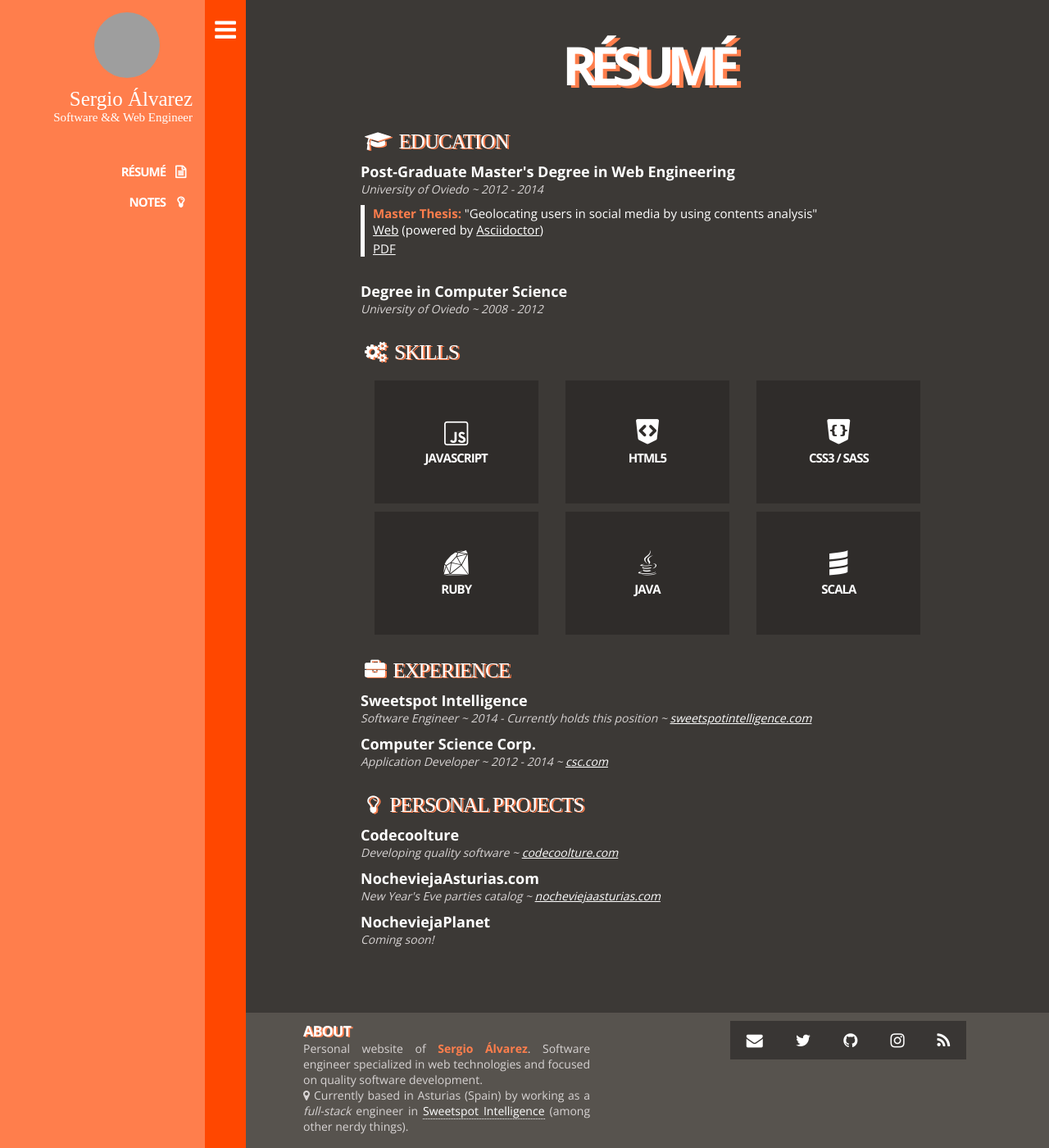
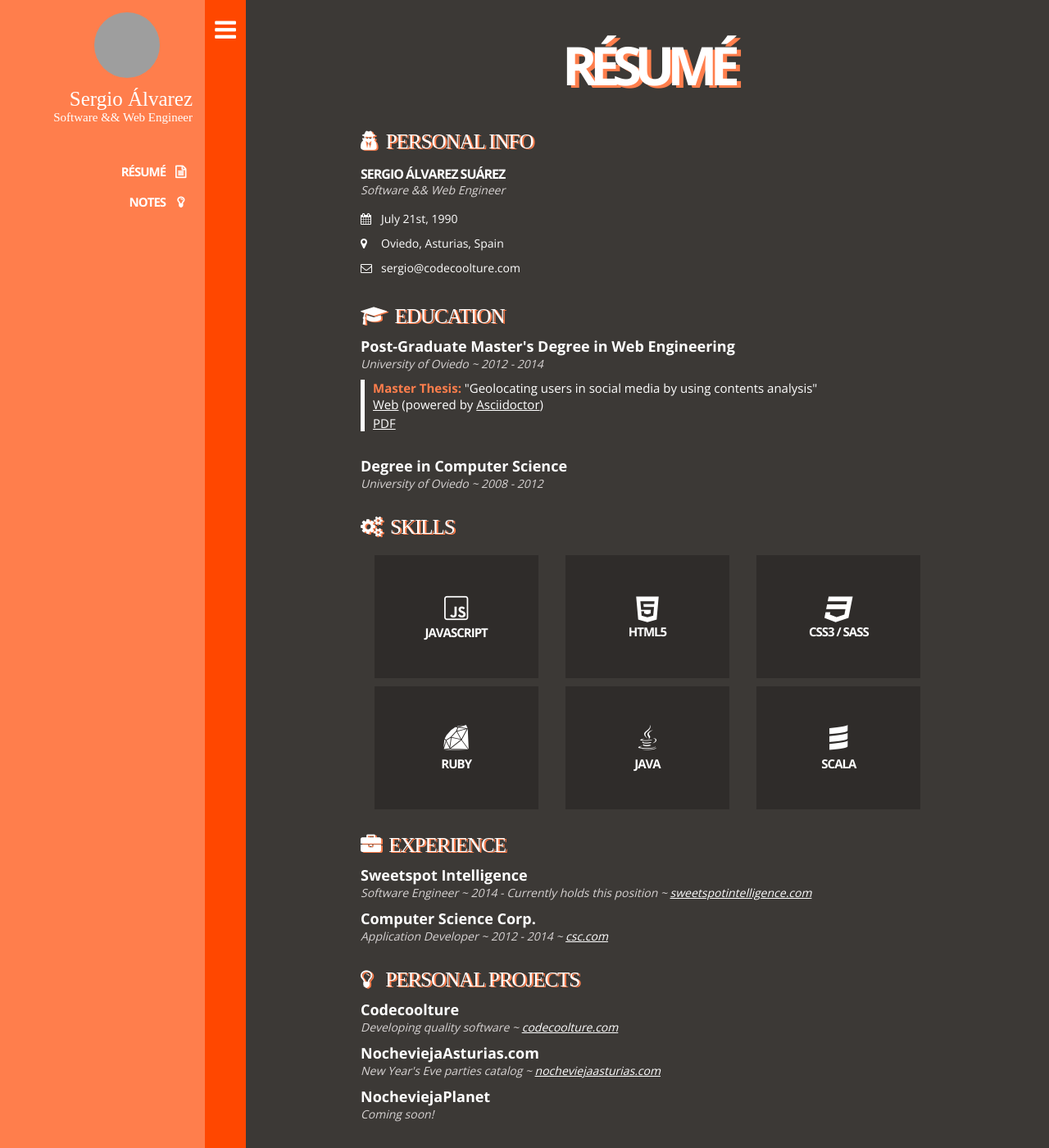
Before and after one commit to sergioalvz/sergioalvz.github.io, a Jekyll site: the page built from resume/index.html, in a window 1280 px wide and 1400 px high. Shown: the whole window at 82% size. Built offline with Jekyll 4.4.1, drawn with Linux system fonts in a browser that asks for light colours; nearby versions of some CDN libraries; some web fonts are replaced; Markdown is read by kramdown in place of the engine named in the settings; grey boxes are pictures that could not be loaded.

Commit message:
Some updates at Resume page

```diff
--- a/_includes/footer.html
+++ b/_includes/footer.html
@@ -17,6 +17,9 @@
         <a href="https://github.com/sergio-alvarez" title="Github"><i class="fa fa-github"></i></a>
       </div>
       <div>
+        <a href="http://es.linkedin.com/in/sergioalvarezsuarez" title="Linkedin"><i class="fa fa-linkedin"></i></a>
+      </div>
+      <div>
         <a href="http://instagram.com/varezhh/" title="Instagram"><i class="fa fa-instagram"></i></a>
       </div>
       <div>
--- a/_layouts/default.html
+++ b/_layouts/default.html
@@ -14,7 +14,7 @@
 
   <link rel="shortcut icon" href="/favicon.png?v=2" />
   <link rel="stylesheet" media="screen" href="/css/main.css">
-  <link href="http://maxcdn.bootstrapcdn.com/font-awesome/4.2.0/css/font-awesome.min.css" rel="stylesheet">
+  <link href="http://maxcdn.bootstrapcdn.com/font-awesome/4.3.0/css/font-awesome.min.css" rel="stylesheet">
 
   <script src="http://ajax.googleapis.com/ajax/libs/jquery/1.11.0/jquery.min.js"></script>
   <script src="/javascript/basic.js"></script>
--- a/_sass/_frontpage.scss
+++ b/_sass/_frontpage.scss
@@ -89,6 +89,11 @@
       h4 {
         @include sticky-title(25px, -1px, close);
         font-family: $serif-font-family;
+
+        i {
+          margin-left: 0;
+          text-align: left;
+        }
       }
 
       ul {
@@ -131,6 +136,34 @@
         }
       }
     }
+
+    .personal-info {
+      p {
+        font-size: 14px;
+        line-height: 30px;
+
+        &.title {
+          text-transform: uppercase;
+          font-size: 16px;
+          font-weight: 700;
+          letter-spacing: -1px;
+        }
+
+        &.subtitle {
+          @include support-text;
+
+          font-size: 14px;
+          line-height: 10px;
+
+          margin-bottom: 15px;
+        }
+
+        i {
+          margin-left: 0;
+          text-align: left;
+        }
+      }
+    }
   }
 }
 
--- a/resume/index.html
+++ b/resume/index.html
@@ -9,6 +9,18 @@
     <h3>Résumé</h3>
 
     <section class="resume">
+      <div>
+        <div>
+          <h4><i class="fa fa-user-secret"></i> Personal info</h4>
+        </div>
+        <div class="personal-info">
+          <p class="title">Sergio Álvarez Suárez</p>
+          <p class="subtitle">Software && Web Engineer</p>
+          <p><i class="fa fa-calendar"></i>July 21st, 1990</p>
+          <p><i class="fa fa-map-marker"></i>Oviedo, Asturias, Spain</p>
+          <p><i class="fa fa-envelope-o"></i>sergio@codecoolture.com</p>
+        </div>
+      </div>
       <div>
         <div>
           <h4><i class="fa fa-graduation-cap"></i> Education</h4>
@@ -45,8 +57,8 @@
         </div>
         <div class="skills">
           <div class="stamp"><div><i class="icon-javascript"></i><p>JavaScript</p></div></div>
-          <div class="stamp"><div><i class="icon-html"></i><p>HTML5</p></div></div>
-          <div class="stamp"><div><i class="icon-css"></i><p>CSS3 / SASS</p></div></div>
+          <div class="stamp"><div><i class="fa fa-html5"></i><p>HTML5</p></div></div>
+          <div class="stamp"><div><i class="fa fa-css3"></i><p>CSS3 / SASS</p></div></div>
           <div class="stamp"><div><i class="icon-ruby"></i><p>Ruby</p></div></div>
           <div class="stamp"><div><i class="icon-java"></i><p>Java</p></div></div>
           <div class="stamp"><div><i class="icon-scala"></i><p>Scala</p></div></div>
```
